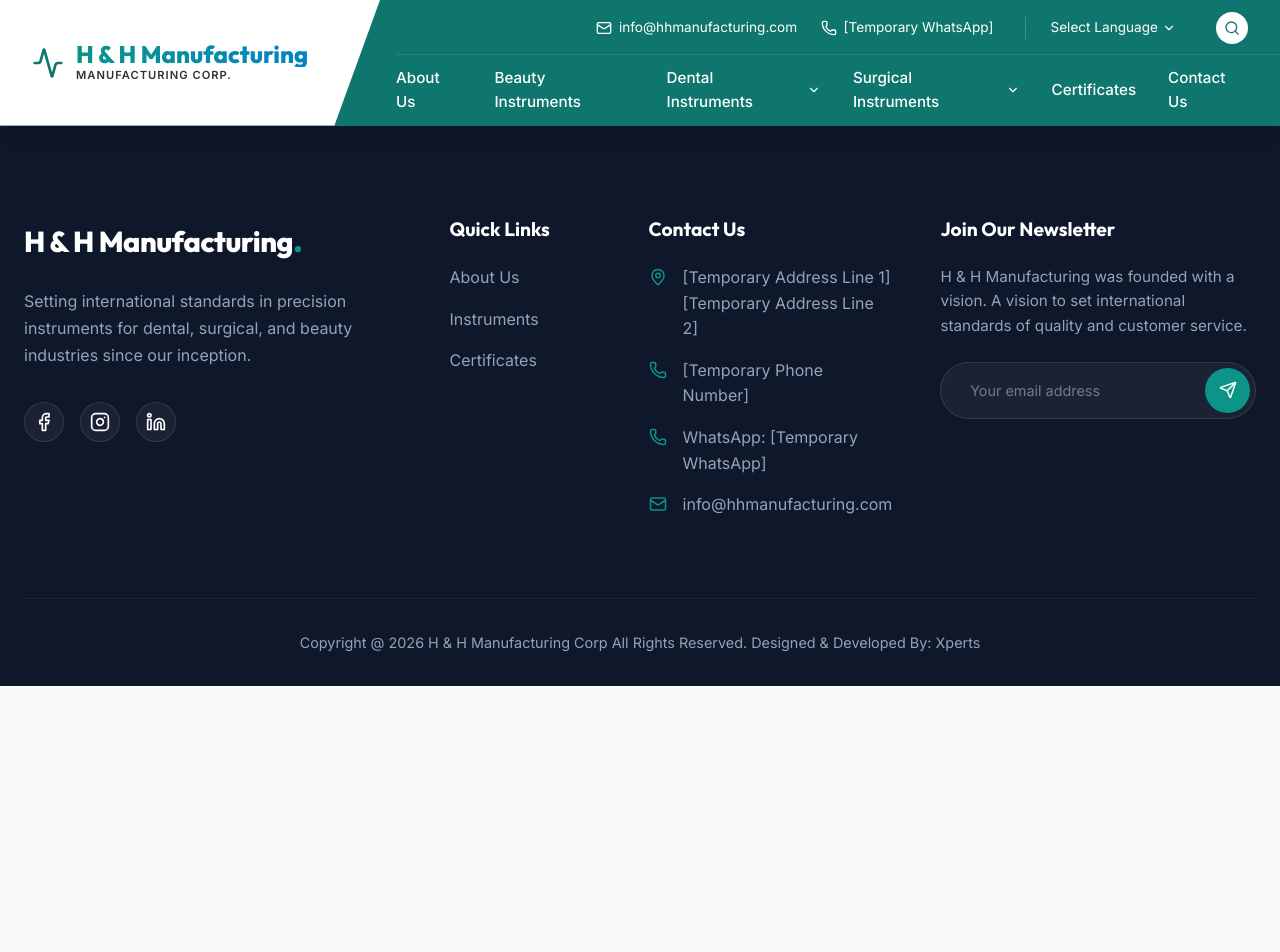
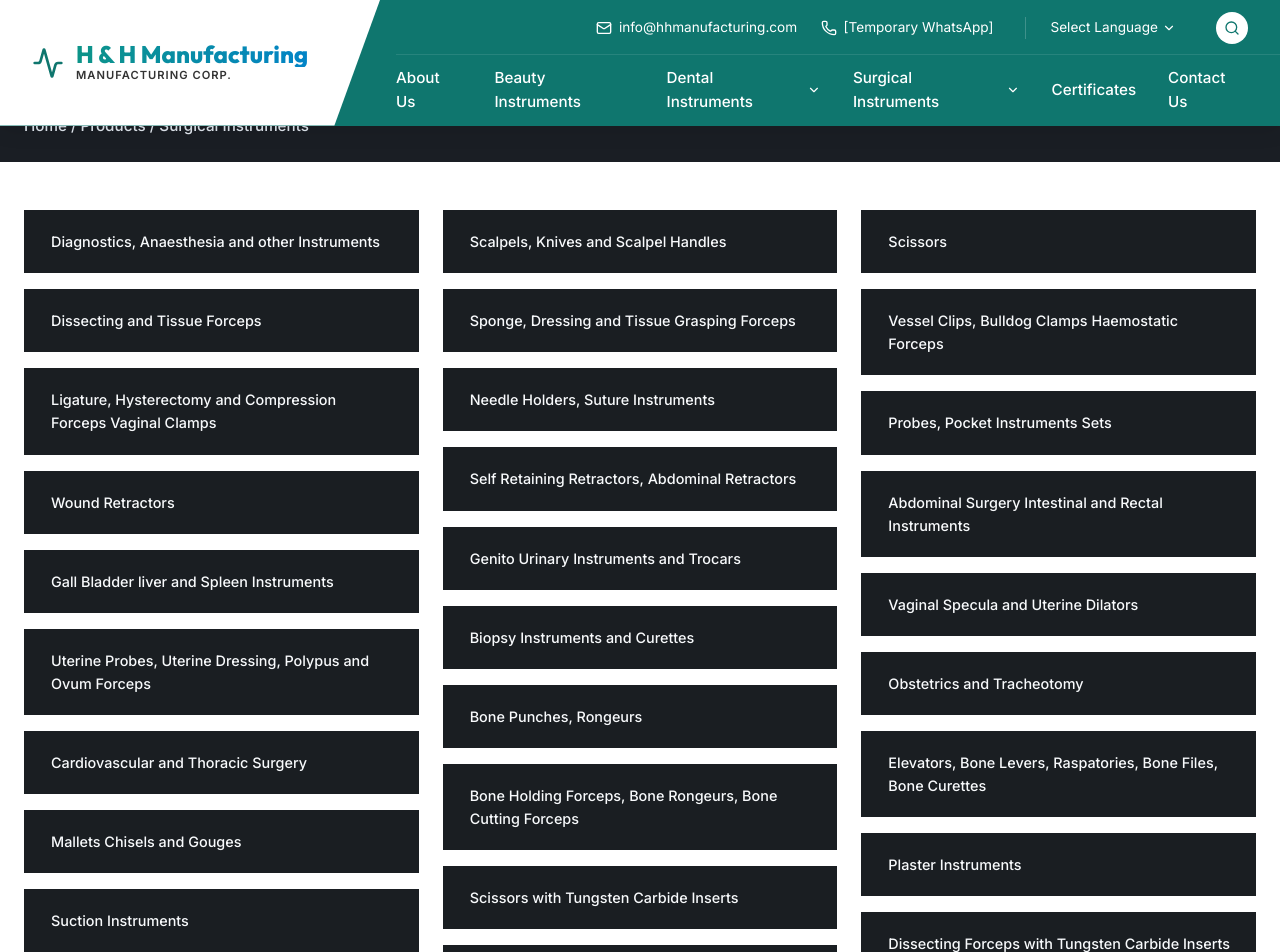
Before and after one commit to Digitalastra01/demo, a React (Vite) app: page /products/surgical-instruments in a window 1280 px wide. Shown: the top 952 px of the page. Before the commit the page ends 800 px from the top, so only its background shows below. Built offline with nearby package versions, Linux system fonts and the light colour scheme.

Commit message:
Add Surgical Instruments page and markdown

```diff
--- a/src/App.jsx
+++ b/src/App.jsx
@@ -3,6 +3,7 @@
 import Footer from './components/Footer';
 import Home from './pages/Home';
 import DentalInstruments from './pages/DentalInstruments';
+import SurgicalInstruments from './pages/SurgicalInstruments';
 
 function App() {
   return (
@@ -12,6 +13,7 @@
         <Routes>
           <Route path="/" element={<Home />} />
           <Route path="/products/dental-instruments" element={<DentalInstruments />} />
+          <Route path="/products/surgical-instruments" element={<SurgicalInstruments />} />
         </Routes>
         <Footer />
       </div>
--- a/src/components/Navbar.jsx
+++ b/src/components/Navbar.jsx
@@ -70,7 +70,7 @@
               <Link to="/products/dental-instruments" className="nav-link">Dental Instruments <ChevronDown size={14} /></Link>
             </div>
             <div className="dropdown-container">
-              <a href="/#categories" className="nav-link">Surgical Instruments <ChevronDown size={14} /></a>
+              <Link to="/products/surgical-instruments" className="nav-link">Surgical Instruments <ChevronDown size={14} /></Link>
             </div>
             <a href="/#certificates" className="nav-link">Certificates</a>
             <a href="#contact" className="nav-link">Contact Us</a>
@@ -93,7 +93,7 @@
                <a href="/#about" onClick={() => setIsOpen(false)}>About Us</a>
                <a href="/#categories" onClick={() => setIsOpen(false)}>Beauty Instruments</a>
                <Link to="/products/dental-instruments" onClick={() => setIsOpen(false)}>Dental Instruments</Link>
-               <a href="/#categories" onClick={() => setIsOpen(false)}>Surgical Instruments</a>
+               <Link to="/products/surgical-instruments" onClick={() => setIsOpen(false)}>Surgical Instruments</Link>
                <a href="/#certificates" onClick={() => setIsOpen(false)}>Certificates</a>
                <a href="#contact" onClick={() => setIsOpen(false)}>Contact Us</a>
             </div>
--- /dev/null
+++ b/src/pages/SurgicalInstruments.jsx
@@ -0,0 +1,85 @@
+import './DentalInstruments.css';
+
+const column1 = [
+  "Diagnostics, Anaesthesia and other Instruments",
+  "Dissecting and Tissue Forceps",
+  "Ligature, Hysterectomy and Compression Forceps Vaginal Clamps",
+  "Wound Retractors",
+  "Gall Bladder liver and Spleen Instruments",
+  "Uterine Probes, Uterine Dressing, Polypus and Ovum Forceps",
+  "Cardiovascular and Thoracic Surgery",
+  "Mallets Chisels and Gouges",
+  "Suction Instruments",
+  "Needle holders with Tungsten Carbide Inserts"
+];
+
+const column2 = [
+  "Scalpels, Knives and Scalpel Handles",
+  "Sponge, Dressing and Tissue Grasping Forceps",
+  "Needle Holders, Suture Instruments",
+  "Self Retaining Retractors, Abdominal Retractors",
+  "Genito Urinary Instruments and Trocars",
+  "Biopsy Instruments and Curettes",
+  "Bone Punches, Rongeurs",
+  "Bone Holding Forceps, Bone Rongeurs, Bone Cutting Forceps",
+  "Scissors with Tungsten Carbide Inserts",
+  "Wire Cutting Plier With T.C. Inserts"
+];
+
+const column3 = [
+  "Scissors",
+  "Vessel Clips, Bulldog Clamps Haemostatic Forceps",
+  "Probes, Pocket Instruments Sets",
+  "Abdominal Surgery Intestinal and Rectal Instruments",
+  "Vaginal Specula and Uterine Dilators",
+  "Obstetrics and Tracheotomy",
+  "Elevators, Bone Levers, Raspatories, Bone Files, Bone Curettes",
+  "Plaster Instruments",
+  "Dissecting Forceps with Tungsten Carbide Inserts"
+];
+
+const SurgicalInstruments = () => {
+  return (
+    <div className="dental-page-container">
+      {/* Breadcrumb Header */}
+      <div className="breadcrumb-header">
+        <div className="container">
+          <p>Home / Products / Surgical Instruments</p>
+        </div>
+      </div>
+
+      {/* Grid Content */}
+      <div className="container">
+        <div className="dental-grid-wrapper">
+
+          <div className="instrument-column">
+            {column1.map((item, idx) => (
+              <div key={`col1-${idx}`} className="instrument-card">
+                {item}
+              </div>
+            ))}
+          </div>
+
+          <div className="instrument-column">
+            {column2.map((item, idx) => (
+              <div key={`col2-${idx}`} className="instrument-card">
+                {item}
+              </div>
+            ))}
+          </div>
+
+          <div className="instrument-column">
+            {column3.map((item, idx) => (
+              <div key={`col3-${idx}`} className="instrument-card">
+                {item}
+              </div>
+            ))}
+          </div>
+
+        </div>
+      </div>
+    </div>
+  );
+};
+
+export default SurgicalInstruments;
```
Also changed, not shown: 1 other file (tests, documents, lock files or other folders).
